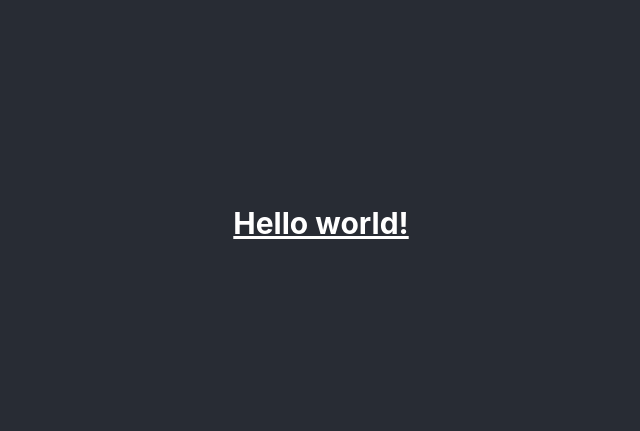
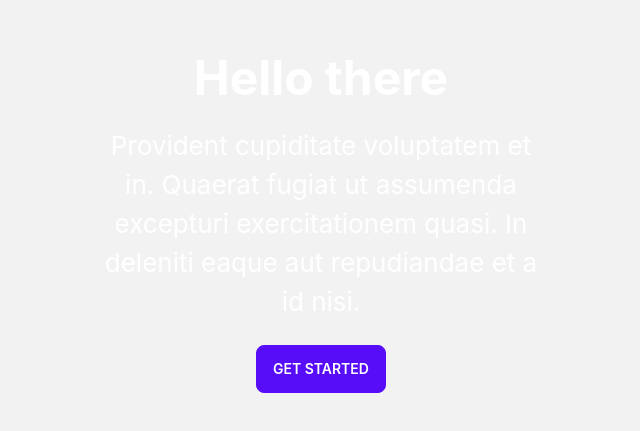
Before and after one commit to sentilesdal/volatilitymarket, a React (Create React App) app: page / in a window 1280 px wide. Shown: the part 177-608 px from the top of the page, without its empty margins (319-959 px from the left). Built offline with nearby package versions, Linux system fonts and the light colour scheme.

Commit message:
add tailwindcss

```diff
--- a/package.json
+++ b/package.json
@@ -10,6 +10,7 @@
     "@types/node": "^16.18.3",
     "@types/react": "^18.0.25",
     "@types/react-dom": "^18.0.8",
+    "daisyui": "^2.38.0",
     "react": "^18.2.0",
     "react-dom": "^18.2.0",
     "react-scripts": "5.0.1",
--- a/src/App.tsx
+++ b/src/App.tsx
@@ -5,7 +5,19 @@
   return (
     <div className="App">
       <header className="App-header">
-        <h1 className="text-3xl font-bold underline">Hello world!</h1>
+        <div className="hero min-h-screen bg-base-200">
+          <div className="hero-content text-center">
+            <div className="max-w-md">
+              <h1 className="text-5xl font-bold">Hello there</h1>
+              <p className="py-6">
+                Provident cupiditate voluptatem et in. Quaerat fugiat ut
+                assumenda excepturi exercitationem quasi. In deleniti eaque aut
+                repudiandae et a id nisi.
+              </p>
+              <button className="btn btn-primary">Get Started</button>
+            </div>
+          </div>
+        </div>
       </header>
     </div>
   );
--- a/tailwind.config.js
+++ b/tailwind.config.js
@@ -6,5 +6,5 @@
   theme: {
     extend: {},
   },
-  plugins: [],
+  plugins: [require("daisyui")],
 }
```
Also changed, not shown: 1 other file (tests, documents, lock files or other folders).
